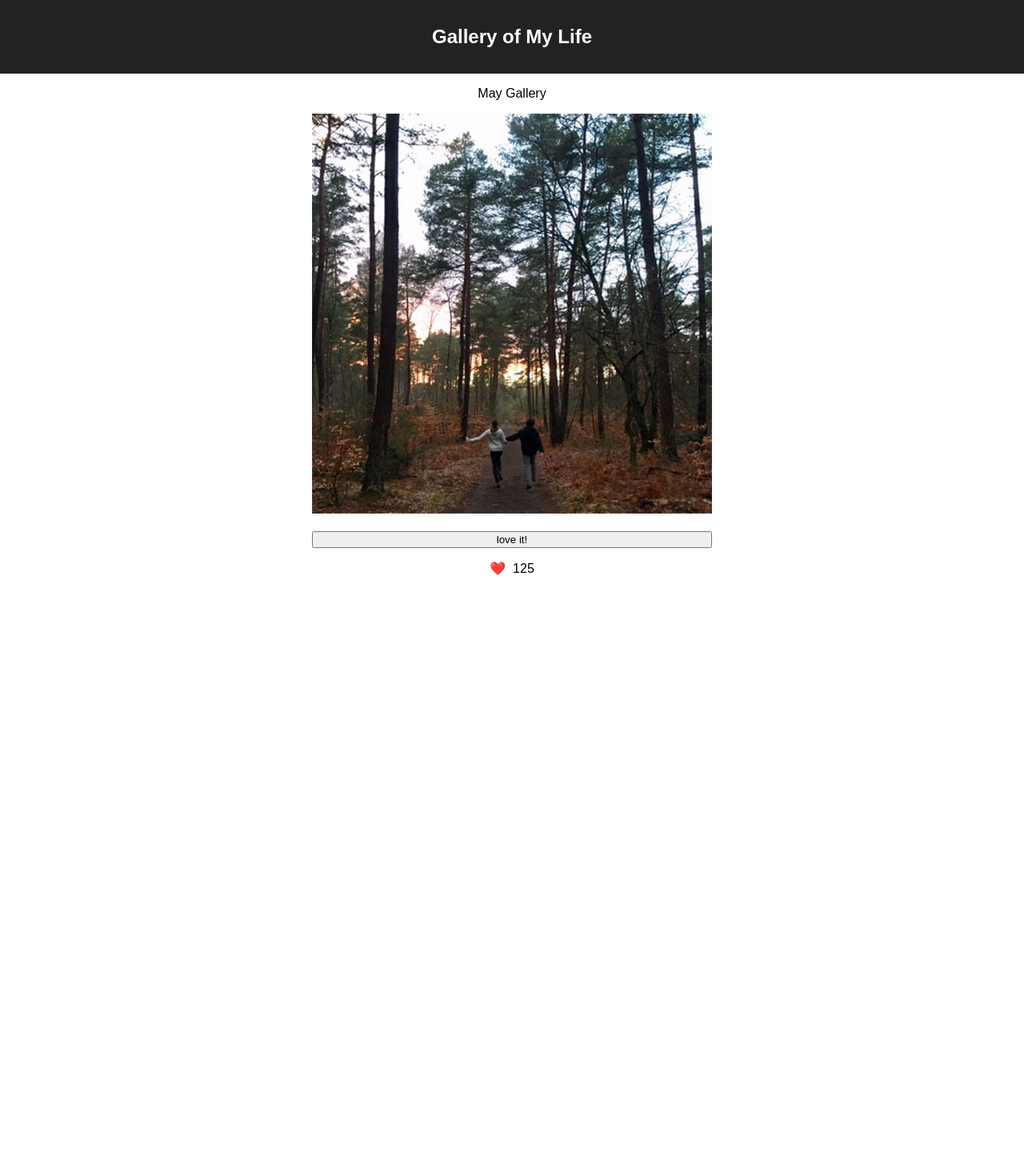
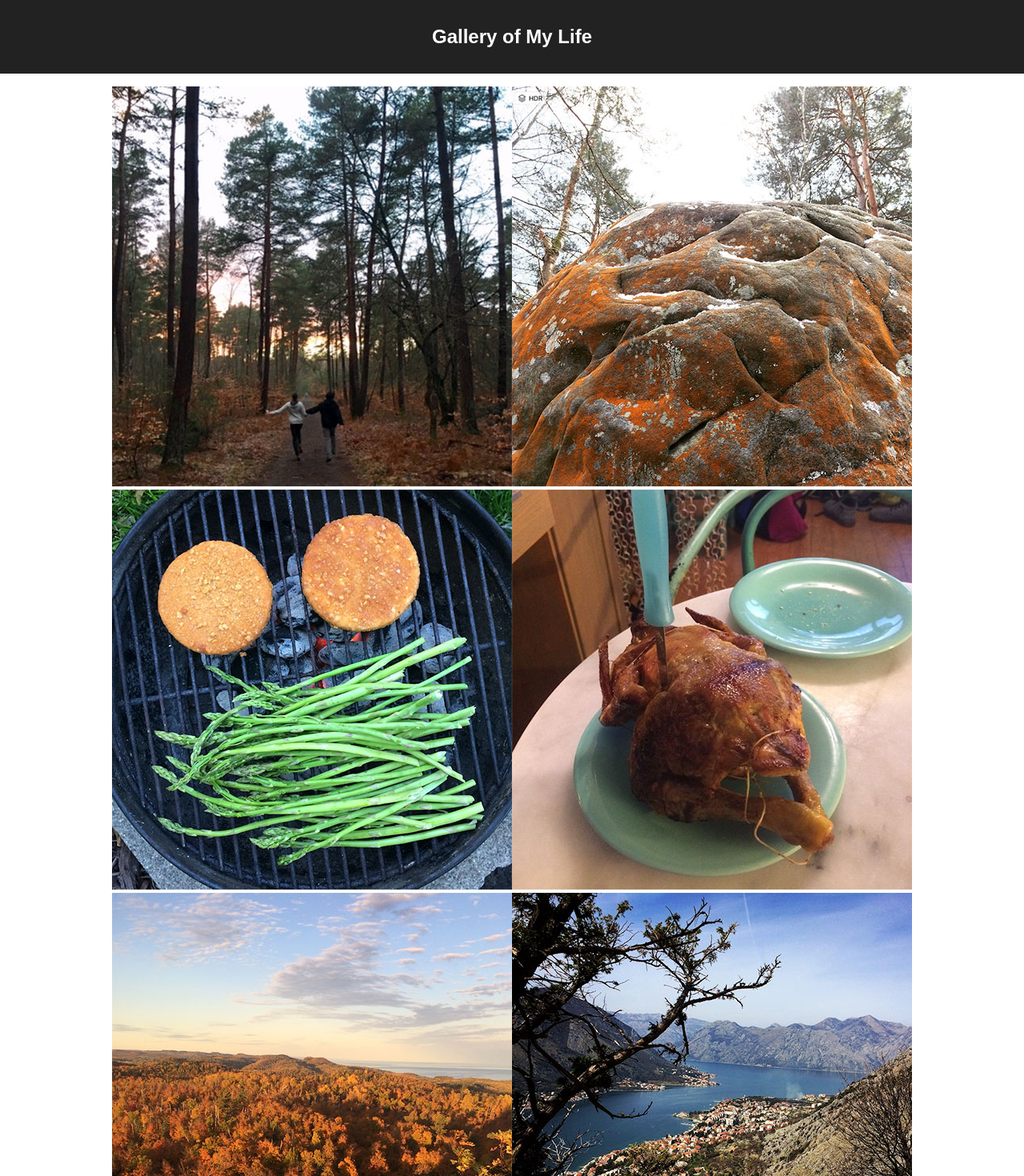
Before and after one commit to stephenmussel/weekend-react-gallery, a React (Create React App) app: page / in a window 1280 px wide. Shown: the top 1470 px of the page at 80% size. Before the commit the page ends 800 px from the top, so only its background shows below. Built offline with nearby package versions, Linux system fonts and the light colour scheme.

Commit message:
displayed GalleryList on DOM

```diff
--- a/src/components/App/App.jsx
+++ b/src/components/App/App.jsx
@@ -1,22 +1,39 @@
-import React, { useState } from 'react';
+import Axios from 'axios';
+import React, { useEffect, useState } from 'react';
+import galleryItems from '../../modules/gallery.data';
 import './App.css';
 
 function App() {
 
-  const [GalleryList, setGalleryList] = useState ([]);
+  const [galleryList, setGalleryList] = useState (galleryItems);
+  const [counter, setCounter] = useState(0);
+
+  const fetchImages = () => {
+    Axios({
+      method: 'GET',
+      url: '/gallery',
+    }).then((response) => {
+      console.log(response.data);
+      setGalleryList(response.data);
+    }).catch((error) => {
+      console.log(error);
+      alert('error in making GET request', error);
+    });
+  }
 
     return (
       <div className="App">
         <header className="App-header">
           <h1 className="App-title">Gallery of My Life</h1>
         </header>
-        <p>May Gallery</p>
+        {/* <p>My Gallery</p> */}
+        {galleryItems.map(image => <img key={image.id} src={image.path}/>)}
         <div className="gallery-image">
           <img src="images/climbing-2.jpg"/>
           <br /><br />
-          <button className="love-button">love it!</button>
+          <button onClick={() => setCounter(counter + 1)}  className="love-button">love it!</button>
           <br />
-          <p>&#10084;&#65039;&nbsp; 125</p>
+          <p>&#10084;&#65039;&nbsp; {counter}</p>
         </div>
       </div>
     );
--- /dev/null
+++ b/src/modules/gallery.data.js
@@ -0,0 +1,10 @@
+const galleryItems = [
+    { id: 1, path: 'images/climbing-2.jpg', description: 'Photo of a goat taken at Glacier National Park.', likes: 0 },
+    { id: 2, path: 'images/climbing-3.jpg', description: 'Photo of a goat taken at Glacier National Park.', likes: 0 },
+    { id: 3, path: 'images/food-3.jpg', description: 'Photo of a goat taken at Glacier National Park.', likes: 0 },
+    { id: 4, path: 'images/food-5.jpg', description: 'Photo of a goat taken at Glacier National Park.', likes: 0 },
+    { id: 5, path: 'images/nature-2.jpg', description: 'Photo of a goat taken at Glacier National Park.', likes: 0 },
+    { id: 6, path: 'images/travel-3.jpg', description: 'Photo of a goat taken at Glacier National Park.', likes: 0 },
+];
+
+module.exports = galleryItems;
```
